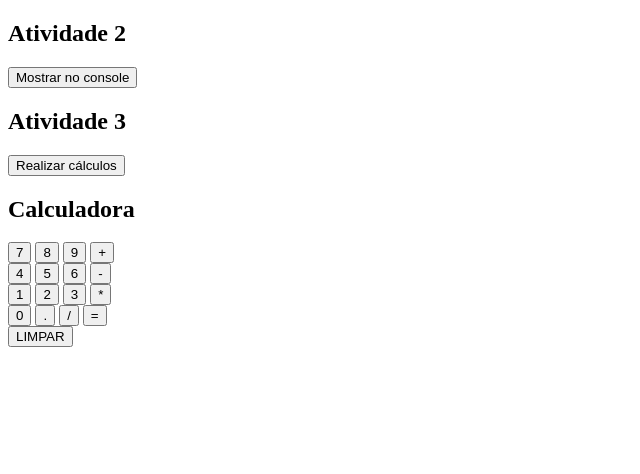
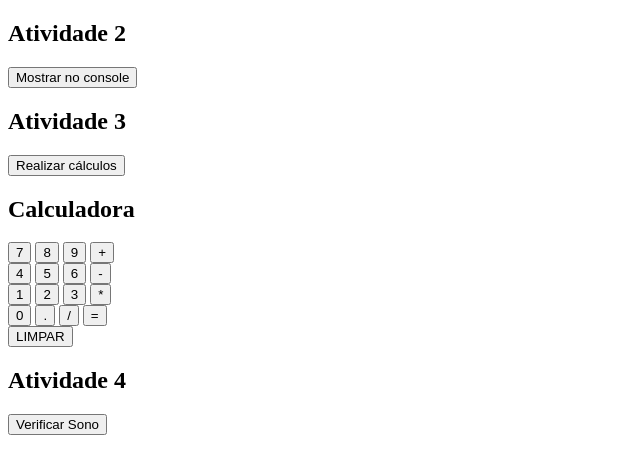
Before and after one commit to tskistner/curso-html, a plain HTML site: page JavaScript/atividades/atividades.html in a window 1280 px wide. Shown: the whole page, without its empty margins (0-640 px from the left). Drawn offline with Linux system fonts and the light colour scheme.

Commit message:
aula 2 JS

```diff
--- a/JavaScript/atividades/atividades.html
+++ b/JavaScript/atividades/atividades.html
@@ -36,6 +36,7 @@
     <br/>
     <button onclick="limpar()">LIMPAR</button>
 
-
+    <h2>Atividade 4</h2>
+    <button onclick="verificarSono()">Verificar Sono</button>
 </body>
 </html>
--- a/JavaScript/atividades/atividades.js
+++ b/JavaScript/atividades/atividades.js
@@ -79,3 +79,13 @@ function calcular() {
     alert('Resultado: ' + resultado);
     limpar();
 }
+
+function verificarSono() {
+    const horasSono = prompt('Informe a quantidade de horas que você dorme em média:');
+    const qtdMinimaHorasSono = 8;
+    if (horasSono < qtdMinimaHorasSono) {
+        alert('Você está dormindo muito pouco.');
+    } else {
+        alert('Você está dormindo o suficiente. Parabéns!');
+    }
+}
```
